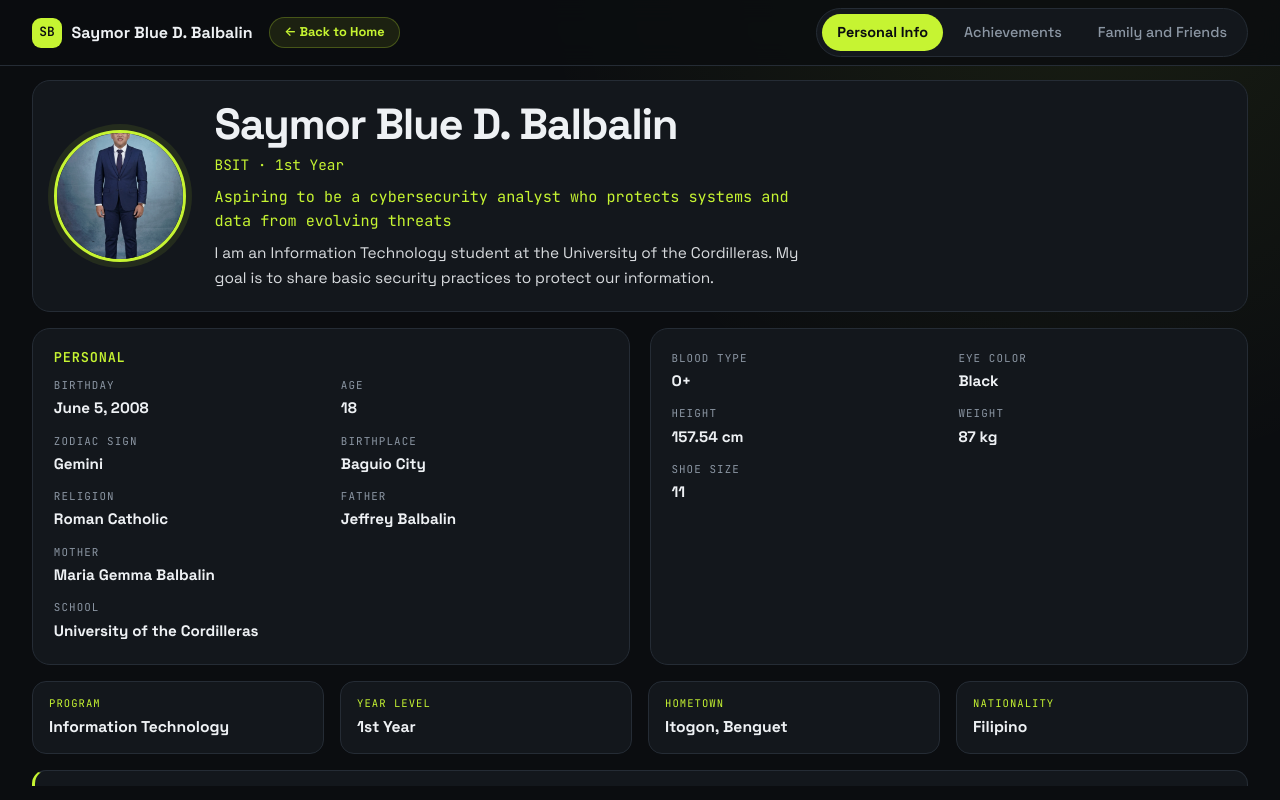
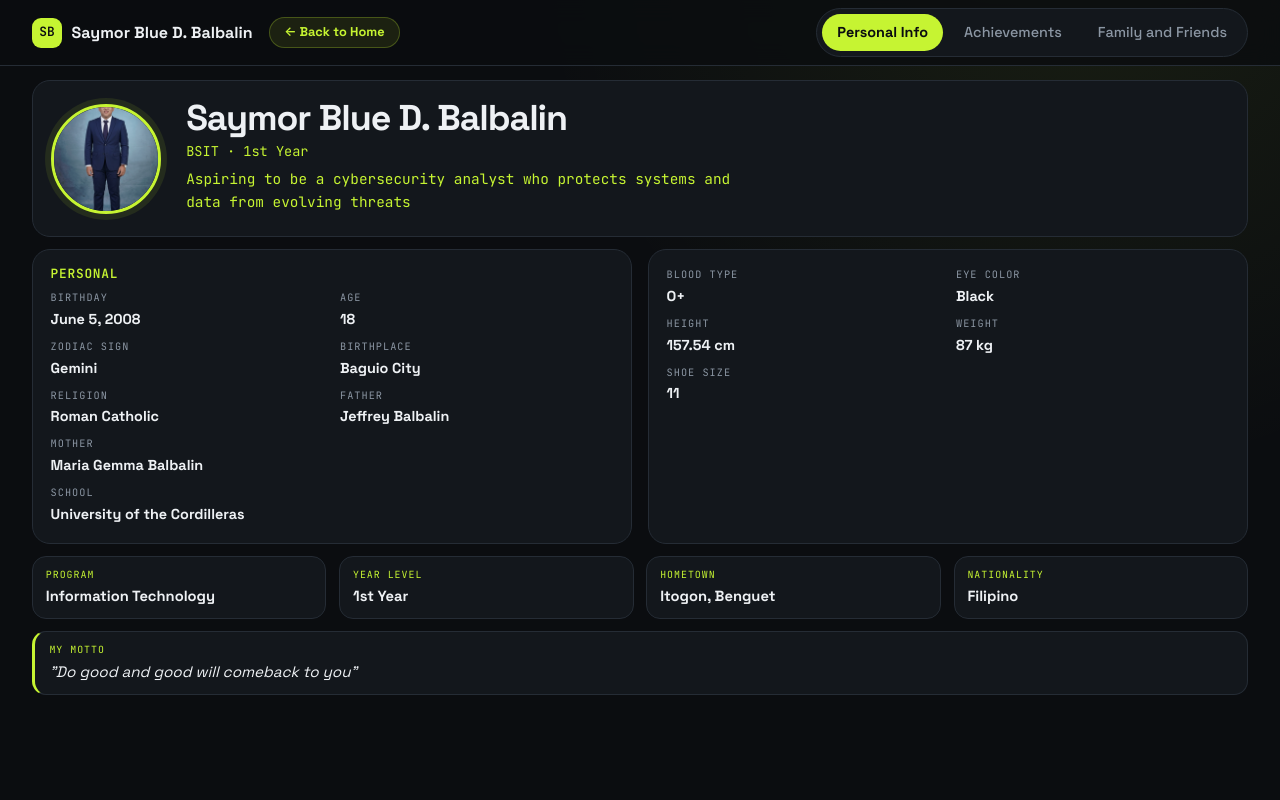
Before and after one commit to SaymorBB/SaymorBB, a plain HTML site: page index.html in a window 1280 px wide. Both pictures are taken after a click on the button "Personal Info". Drawn offline with Linux system fonts and the light colour scheme.

Commit message:
Update index.html

```diff
--- a/index.html
+++ b/index.html
@@ -147,32 +147,31 @@ main{
 .socials svg{width:20px;height:20px;fill:currentColor}
 
 /* ---------- Personal info (screenshot order: header, two cards, tiles, motto) ---------- */
-.pi{gap:clamp(.8rem,2vh,1.2rem);overflow-y:auto}
+.pi{gap:clamp(.55rem,1.5vh,1rem);overflow:hidden}
 .card{
   background:var(--surface);border:1px solid var(--line);border-radius:var(--radius);
-  padding:clamp(.9rem,2vw,1.3rem);
+  padding:clamp(.7rem,1.6vw,1.1rem);
 }
-.pi-header{display:flex;align-items:center;gap:clamp(1rem,2.5vw,1.8rem)}
-.pi-avatar{width:clamp(100px,12vw,132px);flex:0 0 auto;box-shadow:0 0 0 6px var(--accent-soft)}
-.pi-name{font-size:clamp(1.8rem,3.4vw,2.8rem);letter-spacing:-.03em;margin-bottom:.35rem}
-.pi-sub{font-family:var(--mono);font-size:.9rem;color:var(--accent);margin-bottom:.5rem}
-.type{font-family:var(--mono);font-size:.95rem;color:var(--accent);min-height:1.6em;margin-bottom:.5rem}
+.pi-header{display:flex;align-items:center;gap:clamp(.9rem,2vw,1.6rem)}
+.pi-avatar{width:clamp(80px,9vw,110px);flex:0 0 auto;box-shadow:0 0 0 6px var(--accent-soft)}
+.pi-name{font-size:clamp(1.5rem,2.8vw,2.3rem);letter-spacing:-.03em;margin-bottom:.25rem}
+.pi-sub{font-family:var(--mono);font-size:.85rem;color:var(--accent);margin-bottom:.3rem}
+.type{font-family:var(--mono);font-size:.9rem;color:var(--accent);min-height:1.5em;margin-bottom:.3rem}
 .cur{display:inline-block;width:.5ch;height:1.05em;background:var(--warm);vertical-align:-.15em;margin-left:3px;animation:blink 1s steps(1) infinite}
 @keyframes blink{50%{opacity:0}}
-.lead{font-size:clamp(.9rem,1.2vw,1rem);color:var(--ink);opacity:.9;max-width:62ch}
-.pi-grid{display:grid;grid-template-columns:repeat(2,minmax(0,1fr));gap:clamp(.8rem,2vw,1.2rem)}
-.info-title{font-family:var(--mono);font-weight:600;color:var(--accent);font-size:.85rem;letter-spacing:.06em;text-transform:uppercase;margin-bottom:.8rem}
-.kv{display:grid;grid-template-columns:repeat(2,minmax(0,1fr));gap:.75rem 1.2rem}
-.kv dt{font-family:var(--mono);font-size:.68rem;letter-spacing:.1em;text-transform:uppercase;color:var(--mute)}
-.kv dd{font-weight:600;font-size:.95rem;margin-top:.12rem}
+.pi-grid{display:grid;grid-template-columns:repeat(2,minmax(0,1fr));gap:clamp(.55rem,1.5vw,1rem)}
+.info-title{font-family:var(--mono);font-weight:600;color:var(--accent);font-size:.8rem;letter-spacing:.06em;text-transform:uppercase;margin-bottom:.6rem}
+.kv{display:grid;grid-template-columns:repeat(2,minmax(0,1fr));gap:.5rem 1rem}
+.kv dt{font-family:var(--mono);font-size:.64rem;letter-spacing:.1em;text-transform:uppercase;color:var(--mute)}
+.kv dd{font-weight:600;font-size:.9rem;margin-top:.08rem}
 .kv .wide{grid-column:1/-1}
-.pi-tiles{display:grid;grid-template-columns:repeat(4,minmax(0,1fr));gap:clamp(.6rem,1.5vw,1rem)}
-.tile{background:var(--surface);border:1px solid var(--line);border-radius:14px;padding:.8rem 1rem}
-.tile span{display:block;font-family:var(--mono);font-size:.66rem;letter-spacing:.1em;text-transform:uppercase;color:var(--accent)}
-.tile b{display:block;font-size:.98rem;margin-top:.2rem}
-.motto{background:var(--surface);border:1px solid var(--line);border-left:3px solid var(--accent);border-radius:14px;padding:.8rem 1.1rem}
-.motto span{display:block;font-family:var(--mono);font-size:.66rem;letter-spacing:.1em;text-transform:uppercase;color:var(--accent)}
-.motto p{font-style:italic;font-size:1rem;margin-top:.25rem}
+.pi-tiles{display:grid;grid-template-columns:repeat(4,minmax(0,1fr));gap:clamp(.5rem,1.2vw,.8rem)}
+.tile{background:var(--surface);border:1px solid var(--line);border-radius:14px;padding:.6rem .8rem}
+.tile span{display:block;font-family:var(--mono);font-size:.62rem;letter-spacing:.1em;text-transform:uppercase;color:var(--accent)}
+.tile b{display:block;font-size:.92rem;margin-top:.15rem}
+.motto{background:var(--surface);border:1px solid var(--line);border-left:3px solid var(--accent);border-radius:14px;padding:.6rem .9rem}
+.motto span{display:block;font-family:var(--mono);font-size:.62rem;letter-spacing:.1em;text-transform:uppercase;color:var(--accent)}
+.motto p{font-style:italic;font-size:.95rem;margin-top:.15rem}
 
 /* ---------- Achievements ---------- */
 .achievements-page{gap:clamp(.25rem,.7vh,.55rem)}
@@ -318,7 +317,6 @@ main{
         <h2 class="pi-name">Saymor Blue D. Balbalin</h2>
         <p class="pi-sub">BSIT · 1st Year</p>
         <p class="type" aria-live="polite"><span id="typed"></span><i class="cur" aria-hidden="true"></i></p>
-        <p class="lead">I am an Information Technology student at the University of the Cordilleras. My goal is to share basic security practices to protect our information.</p>
       </div>
     </div>
 
@@ -518,10 +516,10 @@ main{
     if(e.key==='ArrowLeft')show(i-1);
   });
 
-  /* ---------- Block scrolling (wheel, touch drag, arrow/page keys) ---------- */
+  /* ---------- Block scrolling on every page (wheel, touch drag, keys) ---------- */
   ['wheel','touchmove'].forEach(function(ev){
     document.addEventListener(ev,function(e){
-      if(!e.target.closest('.photo-lightbox,.pi'))e.preventDefault();
+      if(!e.target.closest('.photo-lightbox'))e.preventDefault();
     },{passive:false});
   });
   document.addEventListener('keydown',function(e){
```
